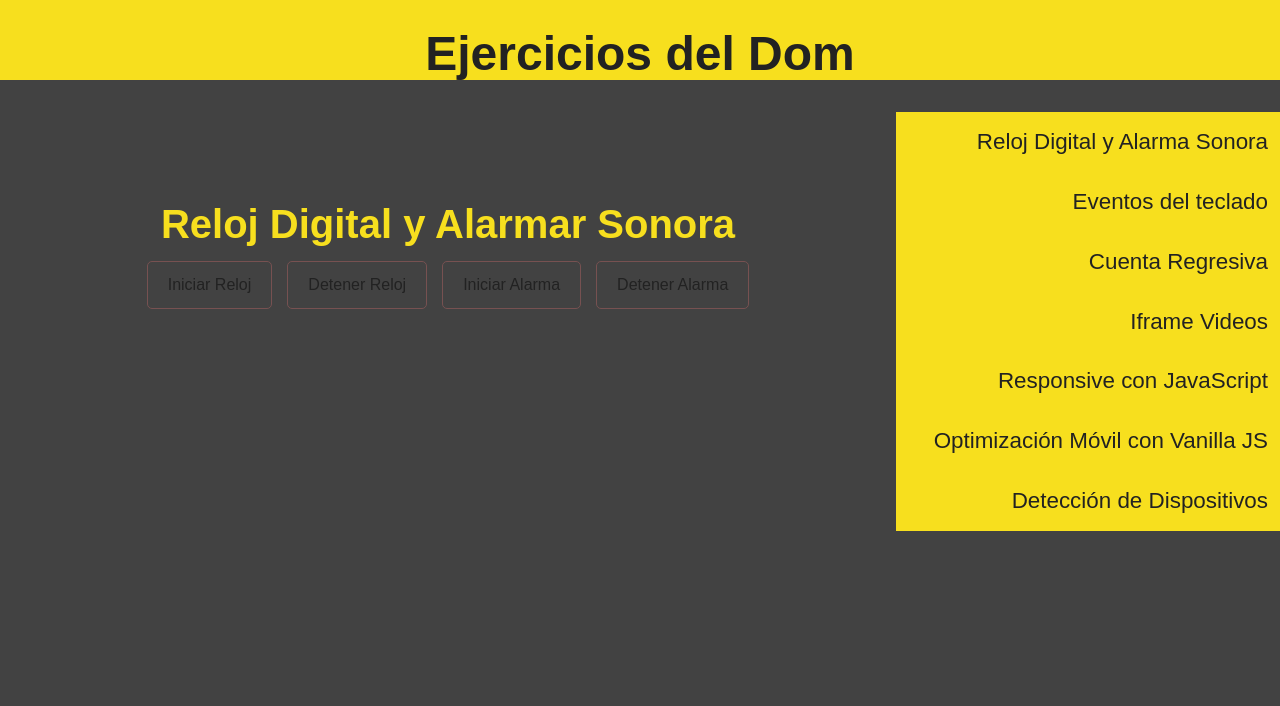
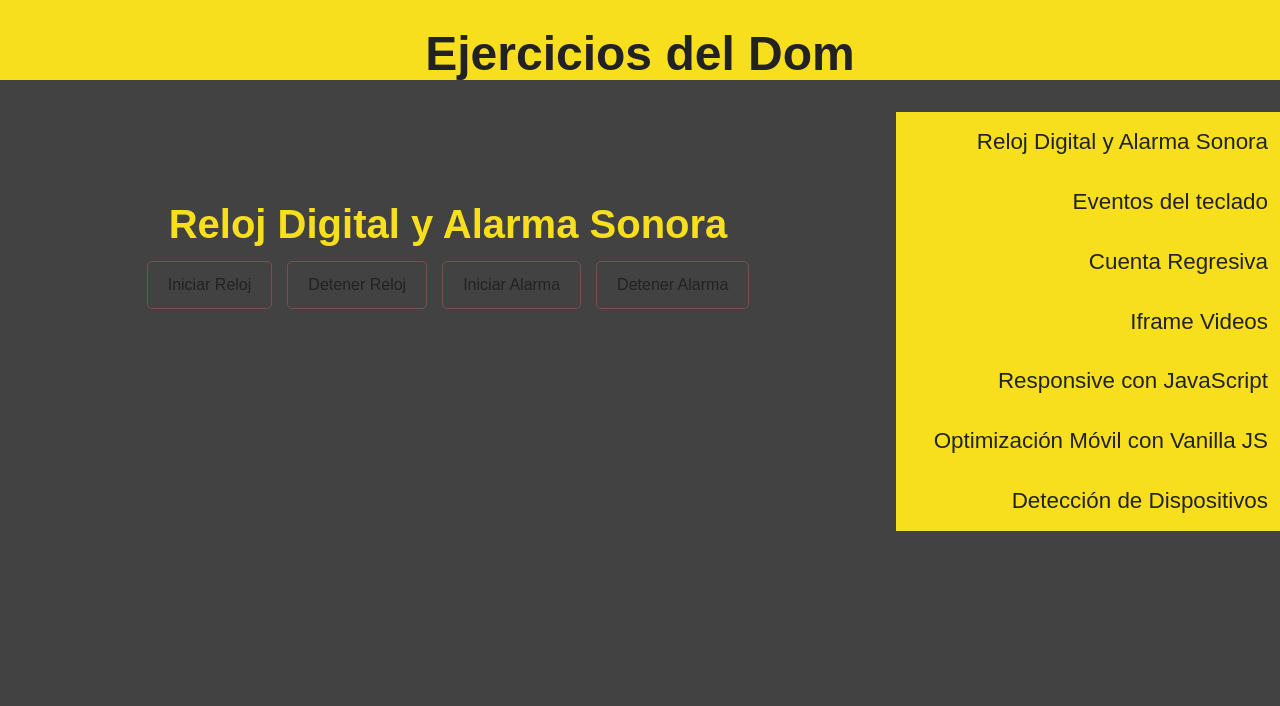
Before and after one commit to ylnaud/dom-ejecticios, a plain HTML site: page index.html in a window 1280 px wide. Shown: the top 706 px of the page. Drawn offline with Linux system fonts and the light colour scheme.

Commit message:
edits alarma 2

```diff
--- a/index.html
+++ b/index.html
@@ -37,7 +37,7 @@
   <!--Main-->
   <main>
     <section id="section1" class="section" data-scroll-spy>
-      <h2>Reloj Digital y Alarmar Sonora</h2>
+      <h2>Reloj Digital y Alarma Sonora</h2>
       <div>
         <button id="activar-reloj" class="btn-clock">Iniciar Reloj</button>
         <button class="btn-clock" id="desactivar-reloj">Detener Reloj</button>
```
